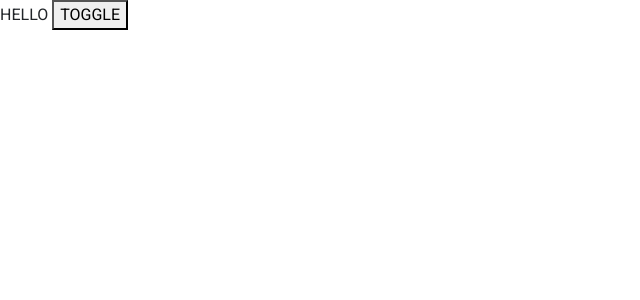
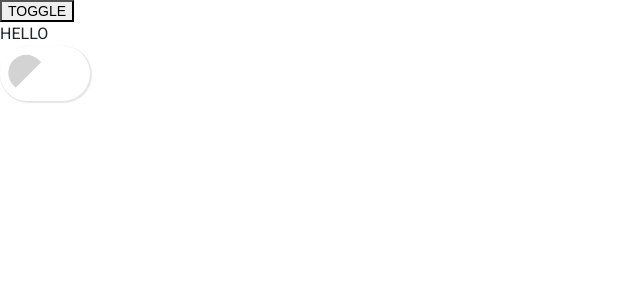
Before and after one commit to irinavasilescu/Portfolio, an Angular app: page / in a window 1280 px wide. Shown: the top 300 px of the page, without its empty margins (0-640 px from the left). Built offline with nearby package versions, Linux system fonts and the light colour scheme.

Commit message:
added custom toggle button

```diff
--- a/src/app/app.component.html
+++ b/src/app/app.component.html
@@ -1,6 +1,15 @@
-<html>
+<html class="background">
+    <button (click)="toggleTheme()">TOGGLE</button>
     <body class="background">
+
         HELLO
-    <button (click)="toggleTheme()">TOGGLE</button>
+
+    <div>
+        <label class="switch">
+            <input type="checkbox">
+            <span class="slider round"></span>
+        </label>
+    </div>
+
     </body>
 </html>
--- a/src/app/app.component.scss
+++ b/src/app/app.component.scss
@@ -1,3 +1,58 @@
 .background {
     background-color: var(--background-color);
 }
+
+.switch {
+    position: relative;
+    display: block;
+    width: 90px;
+    height: 55px;
+    margin-bottom: 30px;
+}
+
+.switch input {
+    display: none;
+}
+
+.slider {
+    position: absolute;
+    cursor: pointer;
+    top: 0;
+    left: 0;
+    right: 0;
+    bottom: 0;
+    background: white;
+    transition: .5s;
+    border: 3px solid white;
+    box-shadow: 1px 1px 1px 1px rgba(0, 0, 0, 0.1);
+}
+
+.slider:before {
+    position: absolute;
+    content: "";
+    bottom: 14px;
+    top: 8px;
+    background-color: lightgrey;
+    transition: .5s;
+}
+
+input:checked + .slider {
+    background-color: black;
+}
+
+input:checked + .slider:before {
+    transform: translateX(47px) rotateZ(45deg);
+    background: yellow;
+}
+
+.slider.round {
+    border-radius: 35px;
+}
+
+.slider.round:before {
+    width: 43%;
+    height: 43%;
+    border-top-left-radius: 50px;
+    border-top-right-radius: 50px;
+    transform: rotateZ(-45deg);
+}
```
